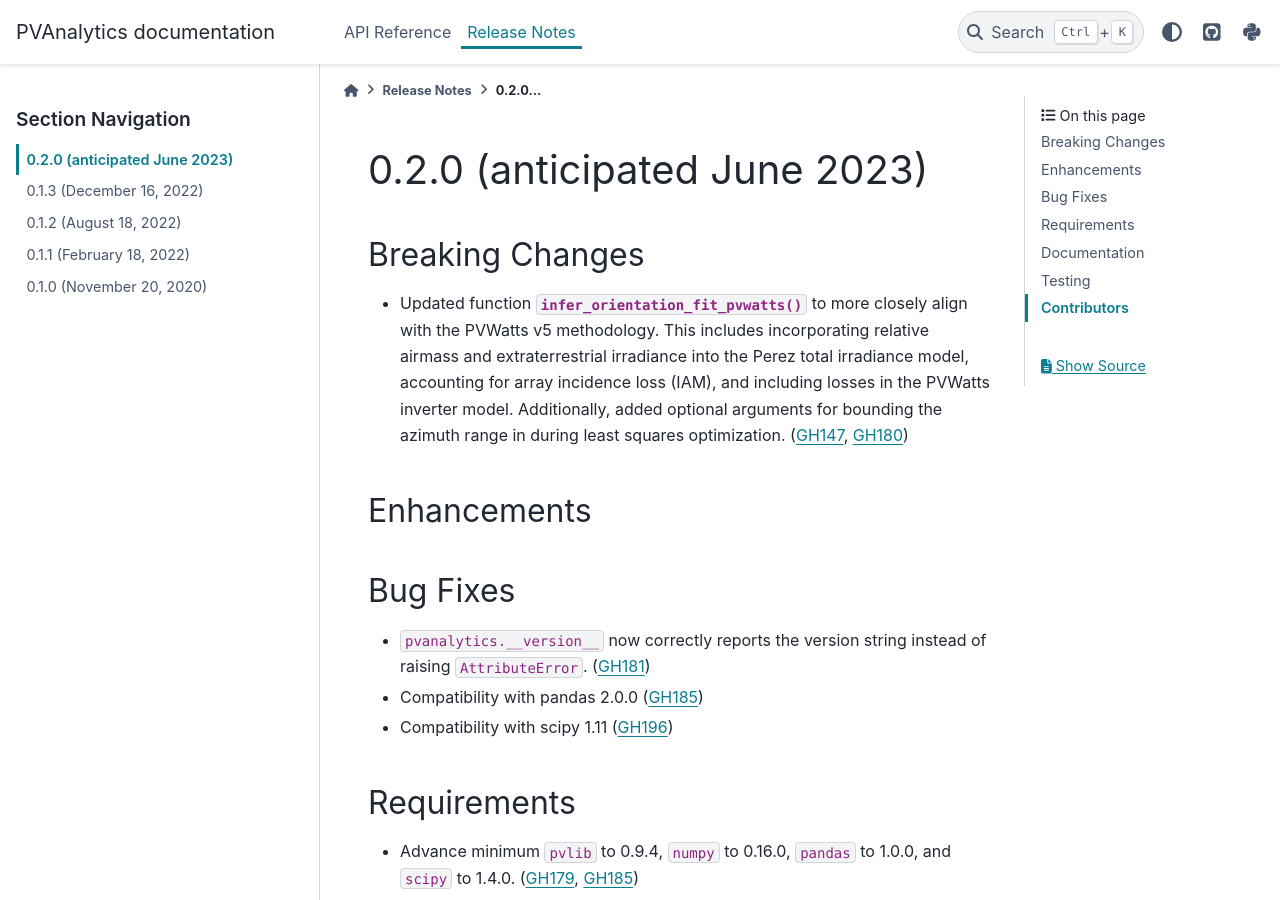
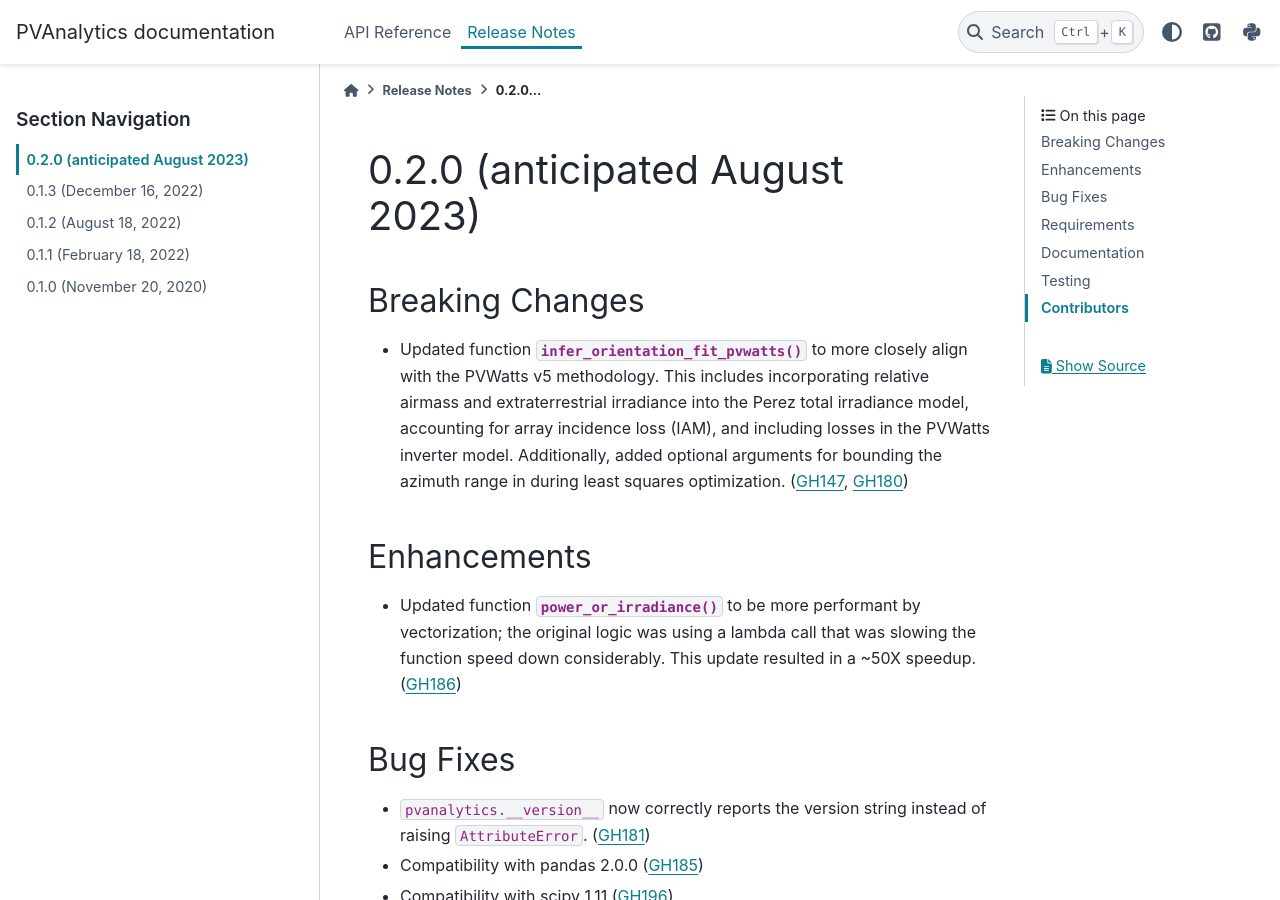
Before and after one commit to pvlib/pvanalytics, a Sphinx documentation site: the page built from docs/whatsnew/0.2.0.rst, in a window 1280 px wide and 900 px high. Built offline with Sphinx 7.4.7 and the PyData theme 0.15.4, drawn with Linux system fonts in a browser that asks for light colours; pages that are not in the unit, such as notebooks, are missing from menus.

Commit message:
Speed up `pvanalytics.features.daytime.power_or_irradiance` (#186)
* added functions for calculating sunrise and sunset using daytime mask

* updates to function docstrings

* added placeholders for unit tests

* updatd the daytime mask to handle higher frequency data

* optimized speed on daytime function--vectorized lambda call

* removed sunrise sunset tests--this will go into another PR (maybe?)

* added extra line to unit test file

* removed trailing whitespaces

* added appropriate whatsnew documentation

* removing old deprecated code

* more firming up of logic + addition of backfilling

* changed low_value_threshold to .005 as that performed best during time shift testing + new trial run of pvanalytics functions in PV fleets pipeline

* removed bfill because of erroring

* updates to low value parameter

* reupdate low value parameter

* update to fix pep8 errors

* more pep8 fixes

* fixed speed up line causing wrong results

* updated docstrings

* seeing if blocking off code get unit tests passing?

* updated the routine again to find failures in unit tests

* once again trying to debug the ruptures errors

* trying out @kandersolar's scipy fix for time shifts to see if it fixes the time shift errors

* removed scipy import

* updated the routine to incorporate the nullify count in the original framework

* updated the routine with more midday mask corrections

* fixed pep8 error

* update pep8

* more pep8 fixes

* more logic updates

* update the routine to handle the first and last day

* added pvanalytics call back to unit test

* more fixin

* remove trailing whitespaces

* added more docstrings

* fixing again

* update logic again to get an idea of performance

* return to original logic for time being

* removed unneeded function

* removed accidental backslash

* changed update to day night mask

* update the whatsnew based on kevin's comments

* Update pvanalytics/features/daytime.py

Co-authored-by: Kevin Anderson <kevin.anderso@gmail.com>

* Update docs/whatsnew/0.2.0.rst

---------

Co-authored-by: Kevin Anderson <kevin.anderso@gmail.com>

```diff
--- a/docs/whatsnew/0.2.0.rst
+++ b/docs/whatsnew/0.2.0.rst
@@ -1,6 +1,6 @@
 .. _whatsnew_020:
 
-0.2.0 (anticipated June 2023)
+0.2.0 (anticipated August 2023)
 -----------------------------
 
 Breaking Changes
@@ -15,6 +15,9 @@
 
 Enhancements
 ~~~~~~~~~~~~
+* Updated function :py:func:`~pvanalytics.features.daytime.power_or_irradiance`
+  to be more performant by vectorization; the original logic was using a lambda call that was
+  slowing the function speed down considerably. This update resulted in a ~50X speedup. (:pull:`186`)
 
 
 Bug Fixes
```
Also changed, not shown: 1 other file.
